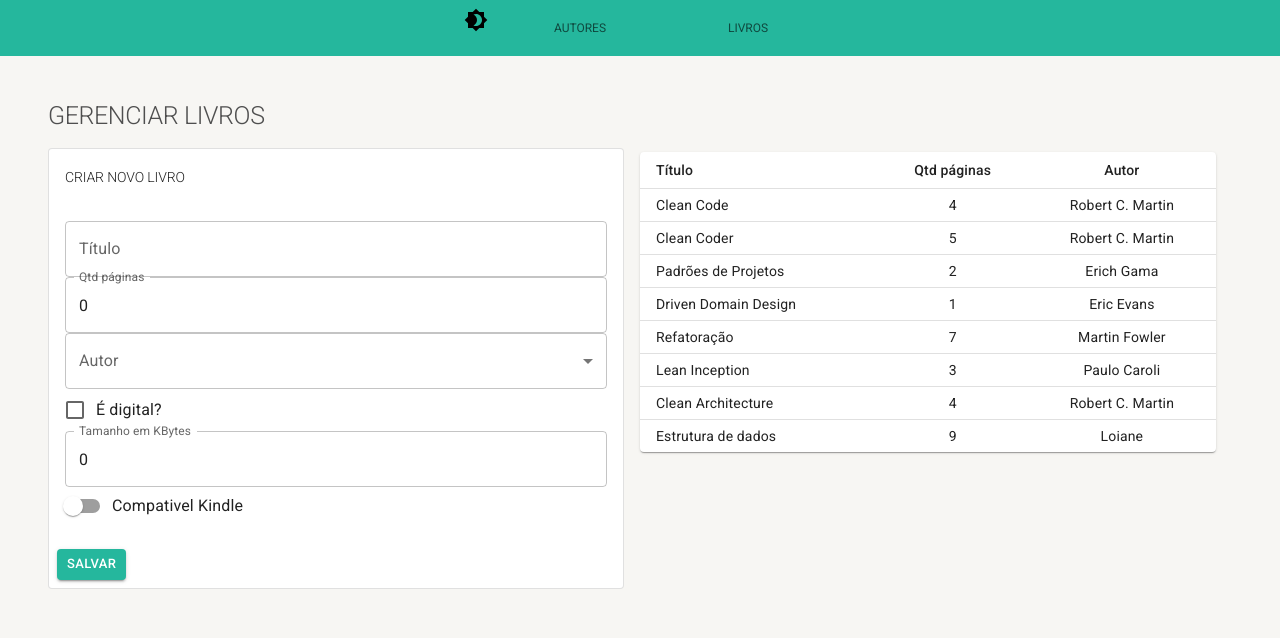
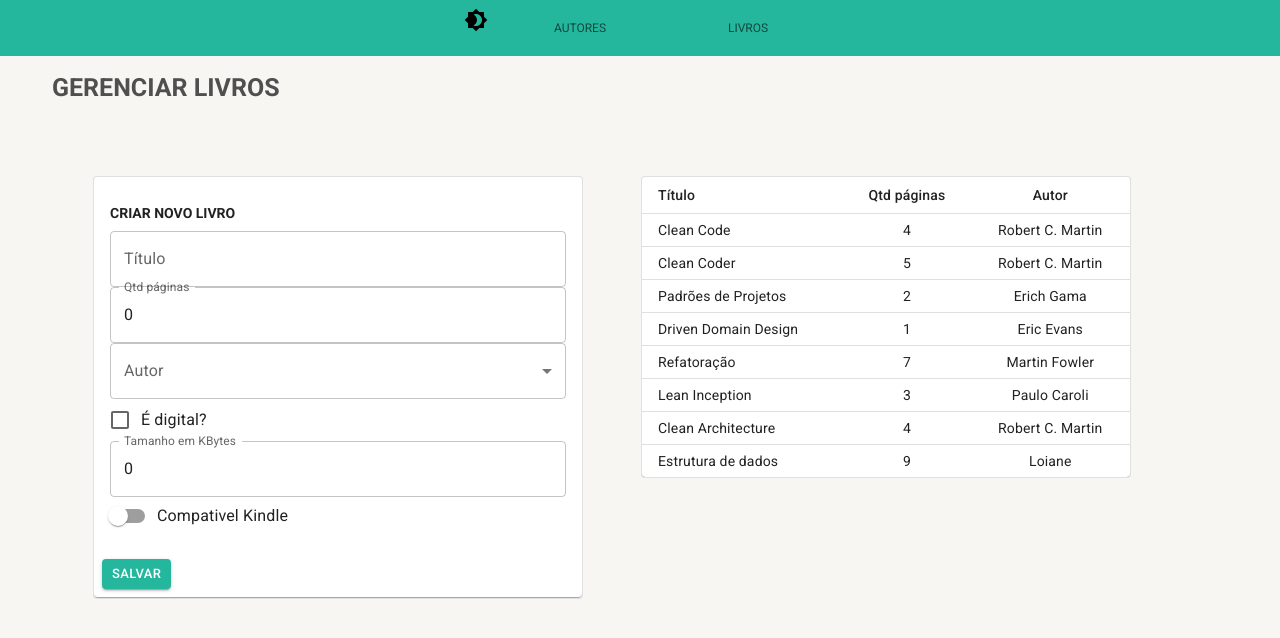
Before and after one commit to bamarcheti/library-connect, a React (Create React App) app: page /books in a window 1280 px wide. Shown: the top 638 px of the page. Built offline with nearby package versions, Linux system fonts and the light colour scheme.

Commit message:
style: estilização do bookPage e authorPage

```diff
--- a/package.json
+++ b/package.json
@@ -17,7 +17,8 @@
     "react": "^18.2.0",
     "react-dom": "^18.2.0",
     "react-router-dom": "^6.3.0",
-    "react-scripts": "5.0.1"
+    "react-scripts": "5.0.1",
+    "styled-components": "^5.3.5"
   },
   "devDependencies": {
     "@testing-library/jest-dom": "^5.16.5",
@@ -51,5 +52,8 @@
       "last 1 firefox version",
       "last 1 safari version"
     ]
+  },
+  "resolutions": {
+    "styled-components": "^5"
   }
 }
--- a/src/modules/author/pages/Author/AuthorForm/AuthorForm.tsx
+++ b/src/modules/author/pages/Author/AuthorForm/AuthorForm.tsx
@@ -21,15 +21,10 @@ const AuthorForm = () => {
   };
 
   return (
-    <Card sx={{ maxWidth: 600 }} variant="outlined">
+    <Card className='formAuthor'>
       <CardContent>
-        <Typography
-          gutterBottom
-          variant="h2"
-          marginBottom={4}
-        >
-          CRIAR NOVO AUTOR
-        </Typography>
+
+        <h2>CRIAR NOVO AUTOR</h2>
 
         <TextField
           fullWidth
@@ -40,7 +35,11 @@ const AuthorForm = () => {
       </CardContent>
       <CardActions>
         <Stack>
-          <Button variant="contained" size="small" onClick={createAuthor}>
+          <Button
+            variant="contained"
+            size="small"
+            onClick={createAuthor}
+          >
             Salvar
           </Button>
         </Stack>
--- /dev/null
+++ b/src/modules/author/pages/Author/AuthorForm/style.css
@@ -0,0 +1,12 @@
+.formAuthor{
+    width: auto;
+    height: auto;
+}
+
+h2{
+    justify-content: left;
+    display: flex;
+    font-size: 14px;
+    font-family: 'Roboto';
+    margin-bottom: 10px;
+}
--- a/src/modules/author/pages/Author/index.tsx
+++ b/src/modules/author/pages/Author/index.tsx
@@ -1,24 +1,29 @@
-import { Typography } from '@mui/material';
-import Grid from '@mui/material/Grid';
+import { Card, Typography } from '@mui/material';
 import AuthorForm from './AuthorForm/AuthorForm';
 import AuthorsTable from './AuthorsTable/AuthorsTable';
 import './style.css';
 
 const AuthorPage = () => {
   return (
-    <div className='body'>
-      <Typography variant="h1">
+    <div className='boxAuthor'>
+      <Typography className='h1' variant="h1">
         GERENCIAR AUTORES
       </Typography>
 
-      <div className='body-cards'>
-        <Grid>
+      <div>
+        <Card
+          className='cardLeftAuthor'
+          variant="outlined"
+        >
           <AuthorForm />
-        </Grid>
+        </Card>
 
-        <Grid>
+        <Card
+          className='cardRightAuthor'
+          variant="outlined"
+        >
           <AuthorsTable />
-        </Grid>
+        </Card>
       </div>
     </div>
   );
--- a/src/modules/book/pages/Book/BookForm/BookForm.tsx
+++ b/src/modules/book/pages/Book/BookForm/BookForm.tsx
@@ -4,6 +4,7 @@ import { Button, Card, CardActions, CardContent, FormControl, FormControlLabel,
 import React, { useState } from 'react';
 import { CreateBookDto } from '../../../dtos/CreateBookDto';
 import bookService from '../../../services/bookService';
+import '../BookForm/style.css';
 
 const BookForm = () => {
   // const [authorName, setAuthorName] = useState('');
@@ -39,19 +40,15 @@ const BookForm = () => {
   };
 
   return (
-    <FormGroup>
-      <Card sx={{ maxWidth: 600, direction: 'column' }} variant="outlined">
-        <CardContent>
-          <Typography
-            gutterBottom
-            variant='h2'
-            marginBottom={4}
-          >
-            CRIAR NOVO LIVRO
-          </Typography>
+    <FormGroup className='formBook'>
+      <Card className='formBook'>
+        <CardContent className='formBook'>
+
+          <h2>CRIAR NOVO LIVRO</h2>
 
           <TextField
             fullWidth
+            className='input'
             label="Título"
             value={book.title}
             onChange={(event) => setBook({ ...book, title: event.target.value })}
@@ -59,12 +56,13 @@ const BookForm = () => {
 
           <TextField
             fullWidth
+            className='input'
             label="Qtd páginas"
             value={book.qtdPages}
             onChange={(event) => setBook ({ ...book, qtdPages: Number(event.target.value) })}
           />
 
-          <FormControl fullWidth>
+          <FormControl fullWidth className='input'>
             <InputLabel id='demo-simple-select-label'>Autor</InputLabel>
             <Select
               labelId='demo-simple-select-label'
@@ -87,12 +85,13 @@ const BookForm = () => {
                 onChange={(event) => setBook({ ...book, digital: Boolean(event.target.checked ? 'Sim' : 'Nao') })}
               />
             }
+            className='input'
             label="É digital? "
           />
 
-
           <TextField
             fullWidth
+            className='input'
             label="Tamanho em KBytes"
             value={book.size}
             onChange={(event) => setBook ({ ...book, size: Number(event.target.value) })}
@@ -105,21 +104,19 @@ const BookForm = () => {
                 onChange={checkhandleChange}
               />
             }
+            className='input'
             label="Compativel Kindle"
           />
         </CardContent>
 
         <CardActions>
-          <Stack>
           <Button
-              style={{ alignItems: 'flex-end' }}
+            size='small'
             variant="contained"
-              size="small"
             onClick={createBook}
           >
             Salvar
           </Button>
-          </Stack>
         </CardActions>
       </Card>
     </FormGroup>
--- /dev/null
+++ b/src/modules/book/pages/Book/BookForm/style.css
@@ -0,0 +1,25 @@
+.formBook{
+    width: auto;
+    height: auto;
+}
+
+h2{
+    justify-content: left;
+    display: flex;
+    font-size: 14px;
+    font-family: 'Roboto';
+    margin-bottom: 10px;
+}
+
+.input{
+    /* box-sizing: border-box;
+
+    position: absolute;
+    width: 430px;
+    height: 41.78px;
+    left: 71px;
+    top: 271.22px;
+
+    border: 1px solid rgba(0, 0, 0, 0.36);
+    border-radius: 4px; */
+}
--- a/src/modules/book/pages/Book/index.tsx
+++ b/src/modules/book/pages/Book/index.tsx
@@ -1,45 +1,30 @@
-import { FormGroup, Typography } from '@mui/material';
-import Box from '@mui/material/Box';
-import Grid from '@mui/material/Grid';
+import { Card } from '@mui/material';
 import BookForm from './BookForm/BookForm';
 import BookTable from './BookTable/BookTable';
+import './style.css';
 
 const BookPage = () => {
   return (
-    <FormGroup>
-      <Box
-        padding={5}
-        margin={1}
-        display="flex"
-        flexDirection="column"
-      >
-        <Typography
-          variant="h1"
+    <div className='boxBook'
+    >
+      <h1>GERENCIAR LIVROS</h1>
+
+      <div>
+        <Card
+          className='cardLeftBook'
+          variant="outlined"
         >
-          GERENCIAR LIVROS
-        </Typography>
+          <BookForm />
+        </Card>
 
-        <Grid
-          sx={{ width: '100%' }}
-          style={{
-            paddingTop: 20,
-          }}
-          container item
-          direction="row"
-          justifyContent="flex-end"
-          alignItems="baseline"
-          spacing={2}
+        <Card
+          className='cardRightBook'
+          variant="outlined"
         >
-          <Grid item xs={6} md={6}>
-            <BookForm />
-          </Grid>
-
-          <Grid item xs={6} md={6}>
-            <BookTable />
-          </Grid>
-        </Grid>
-      </Box>
-    </FormGroup>
+          <BookTable />
+        </Card>
+      </div>
+    </div>
   );
 };
 
--- /dev/null
+++ b/src/modules/book/pages/Book/style.css
@@ -0,0 +1,58 @@
+.boxBook{
+    position: absolute;
+    width: auto;
+    height: auto;
+    left: 52px;
+
+    display: flex;
+    flex-direction: column;
+    align-items: left;
+
+    color: #4F4F4F;
+}
+
+h1{
+    justify-content: left;
+    display: flex;
+    font-size: 25px;
+    font-family: 'Roboto';
+}
+
+.cardLeftBook{
+    /* color: #000000;
+    justify-content: left;
+    display: flex;
+    margin-left: 41px;
+    margin-top: 30px;
+    width: 488px;
+    height: 526px;
+    border-radius: 6px; */
+
+    position: absolute;
+    width: 488px;
+    height: 421px;
+    left: 41px;
+    top: 120px;
+
+    background: #FFFFFF;
+    border-radius: 6px;
+}
+
+.cardRightBook{
+    /* color: #000000;
+    justify-content: flex-end;
+    display: flex;
+    margin-left: 700px;
+    margin-top: -440px;
+    width: 488px;
+    height: 310px; */
+
+    position: absolute;
+    width: 488px;
+    height: 300px;
+    left: 589px;
+    top: 120px;
+
+    background: #FFFFFF;
+    border-radius: 6px;
+}
--- a/src/shared/themes/Dark.ts
+++ b/src/shared/themes/Dark.ts
@@ -1,5 +1,4 @@
 import { createTheme } from '@mui/material';
-import { blue } from '@mui/material/colors';
 
 export const DarkTheme = createTheme({
   palette: {
@@ -28,6 +27,7 @@ export const DarkTheme = createTheme({
     h1: {
       fontFamily: 'Roboto',
       fontSize: '25px',
+      color: '#FFFFFF',
     },
     h2: {
       fontFamily: 'Roboto',
```
Also changed, not shown: 1 other file (tests, documents, lock files or other folders). Lines whose indentation alone changed are shown as unchanged.
